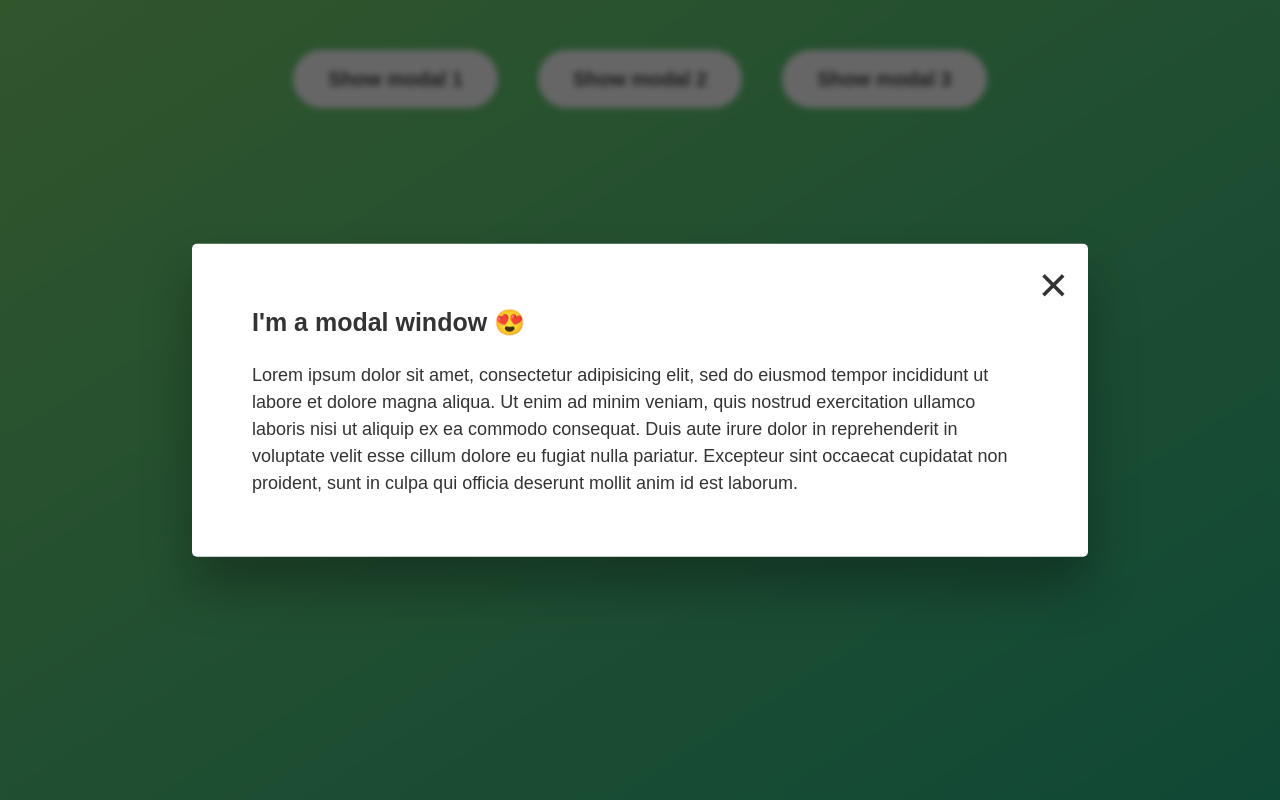
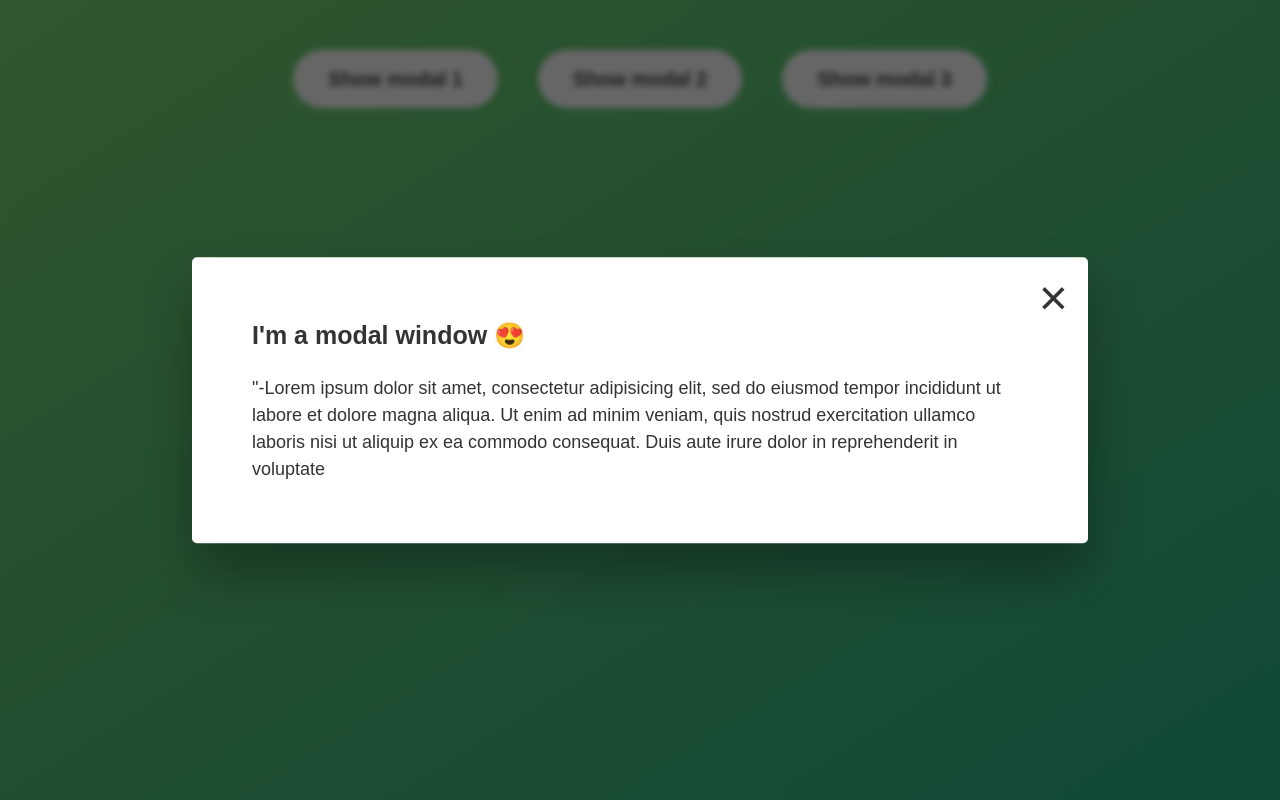
Before and after one commit to kajal-kumari-123/Javascript-Modal-Project, a plain HTML site: page index.html in a window 1280 px wide. Both pictures are taken after a click on the button "Show modal 1". Drawn offline with Linux system fonts and the light colour scheme.

Commit message:
updated msg

```diff
--- a/index.html
+++ b/index.html
@@ -16,13 +16,11 @@
       <button class="close-modal">&times;</button>
       <h1>I'm a modal window 😍</h1>
       <p>
-        Lorem ipsum dolor sit amet, consectetur adipisicing elit, sed do eiusmod
+        "-Lorem ipsum dolor sit amet, consectetur adipisicing elit, sed do eiusmod
         tempor incididunt ut labore et dolore magna aliqua. Ut enim ad minim
         veniam, quis nostrud exercitation ullamco laboris nisi ut aliquip ex ea
         commodo consequat. Duis aute irure dolor in reprehenderit in voluptate
-        velit esse cillum dolore eu fugiat nulla pariatur. Excepteur sint
-        occaecat cupidatat non proident, sunt in culpa qui officia deserunt
-        mollit anim id est laborum.
+
       </p>
     </div>
     <div class="overlay hidden"></div>
```
